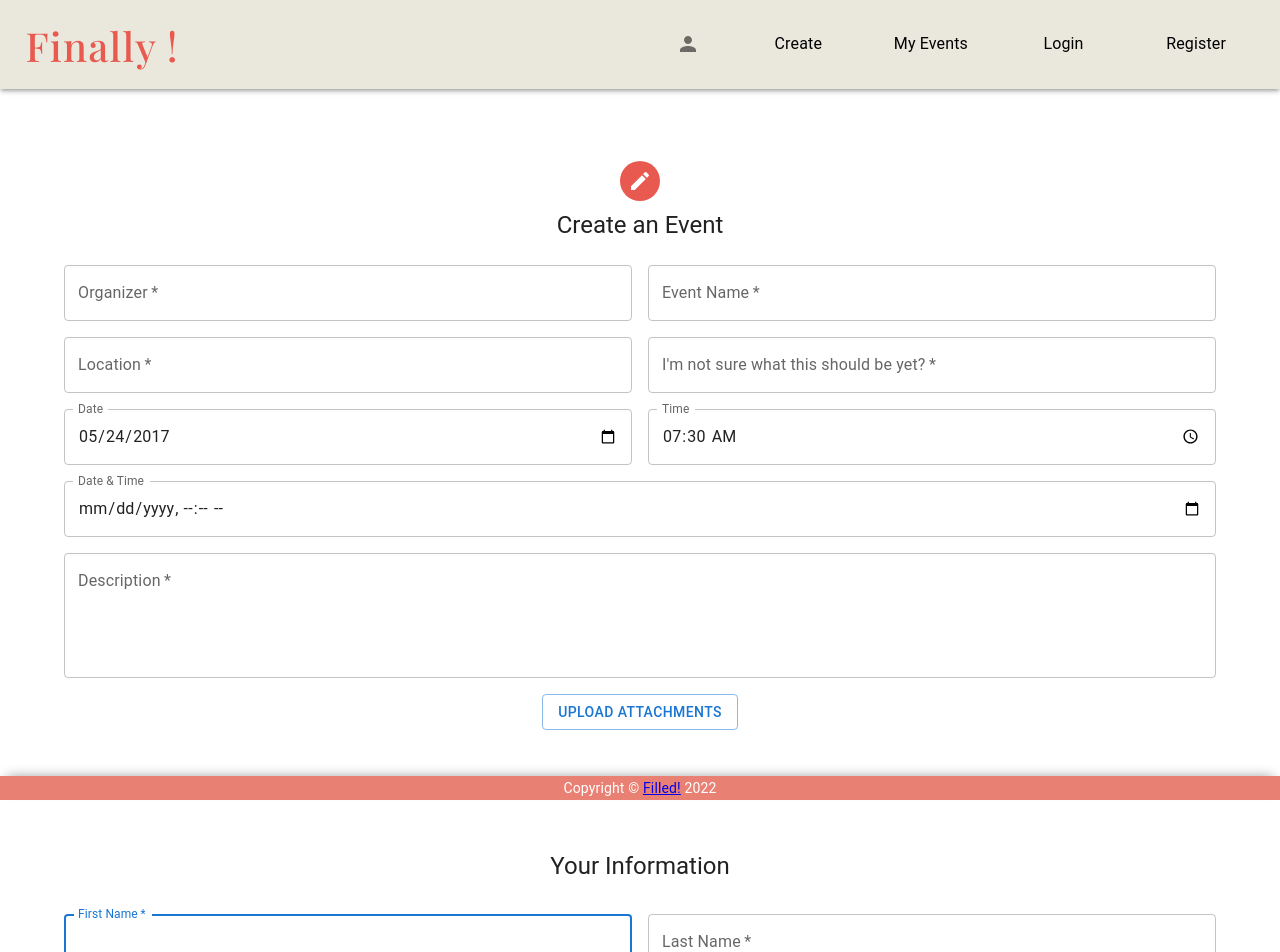
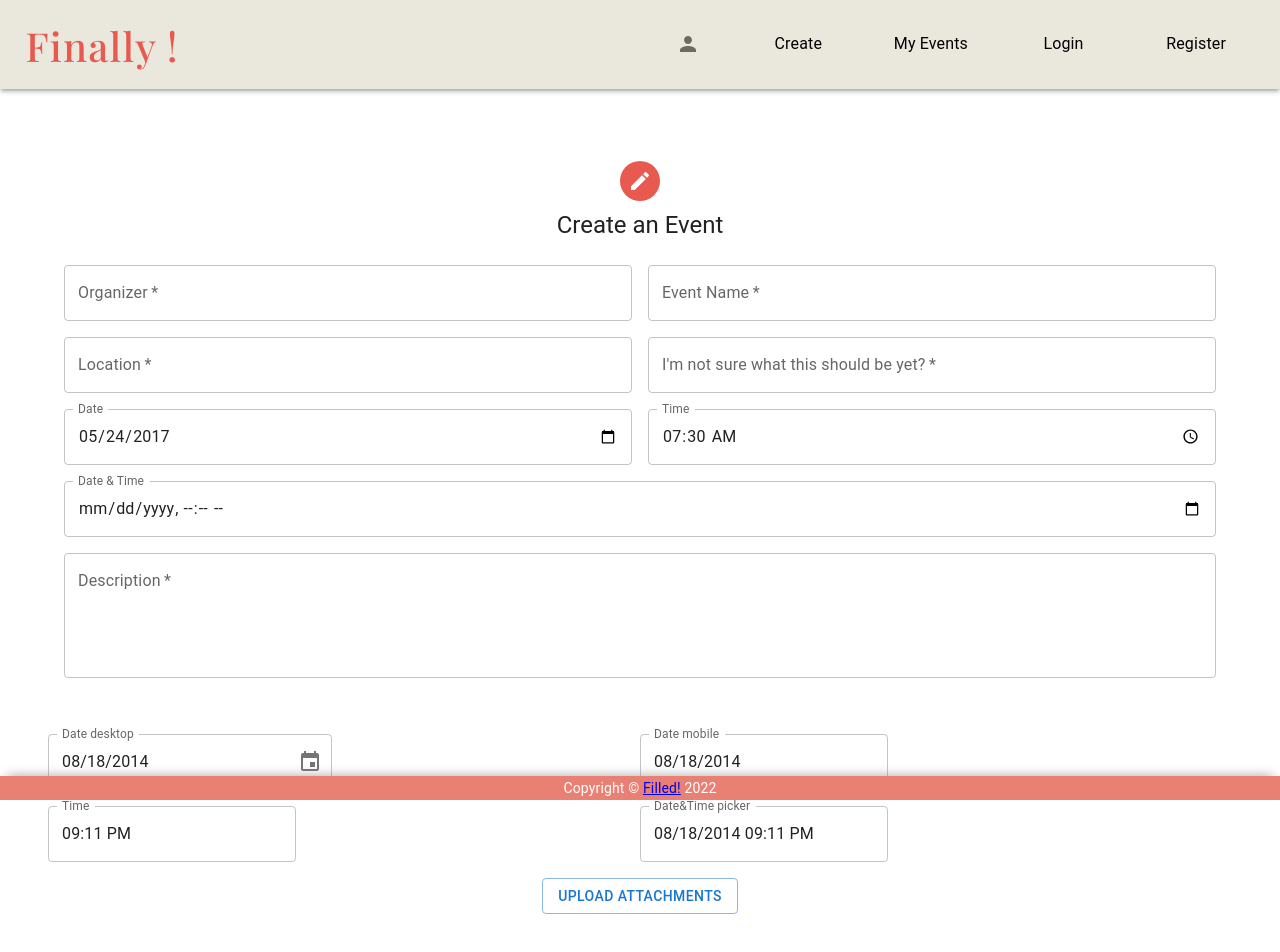
Before and after one commit to Michaela-K/bookit, a React (Create React App) app: page /events in a window 1280 px wide. Shown: the top 952 px of the page. Built offline with nearby package versions, Linux system fonts and the light colour scheme.

Commit message:
add mui datepicker and dayjs

```diff
--- a/package.json
+++ b/package.json
@@ -7,9 +7,11 @@
     "@emotion/styled": "^11.10.5",
     "@mui/icons-material": "^5.10.15",
     "@mui/material": "^5.10.14",
+    "@mui/x-date-pickers": "^5.0.9",
     "@testing-library/jest-dom": "^5.16.5",
     "@testing-library/react": "^13.4.0",
     "@testing-library/user-event": "^13.5.0",
+    "dayjs": "^1.11.6",
     "react": "^18.2.0",
     "react-dom": "^18.2.0",
     "react-router-dom": "^6.4.3",
--- a/src/components/Events/index.js
+++ b/src/components/Events/index.js
@@ -14,7 +14,24 @@ import Typography from '@mui/material/Typography';
 import Container from '@mui/material/Container';
 import { Divider } from '@mui/material';
 
+import dayjs from 'dayjs';
+import Stack from '@mui/material/Stack';
+// import TextField from '@mui/material/TextField';
+import { LocalizationProvider } from '@mui/x-date-pickers/LocalizationProvider';
+import { AdapterDayjs } from '@mui/x-date-pickers/AdapterDayjs';
+import { TimePicker } from '@mui/x-date-pickers/TimePicker';
+import { DateTimePicker } from '@mui/x-date-pickers/DateTimePicker';
+import { DesktopDatePicker } from '@mui/x-date-pickers/DesktopDatePicker';
+import { MobileDatePicker } from '@mui/x-date-pickers/MobileDatePicker';
+
 const Events = () => {
+
+  const [value, setValue] = React.useState(dayjs('2014-08-18T21:11:54'));
+
+  const handleChange = (newValue) => {
+    setValue(newValue);
+  };
+
   return (
       <Container component="main" maxWidth="lg">
         <CssBaseline />
@@ -130,6 +147,45 @@ const Events = () => {
                   autoComplete="description"
                 />
               </Grid>
+              <LocalizationProvider dateAdapter={AdapterDayjs}>
+              <Grid container spacing={2} mt={5}>
+                <Grid item xs={12} sm={6}>
+                  <DesktopDatePicker
+                    label="Date desktop"
+                    inputFormat="MM/DD/YYYY"
+                    value={value}
+                    onChange={handleChange}
+                    renderInput={(params) => <TextField {...params} />}
+                  />
+                </Grid>
+                <Grid item xs={12} sm={6}>
+                  <MobileDatePicker
+                    label="Date mobile"
+                    inputFormat="MM/DD/YYYY"
+                    value={value}
+                    onChange={handleChange}
+                    renderInput={(params) => <TextField {...params} />}
+                  />
+                        </Grid>
+                <Grid item xs={12} sm={6}>
+                  <TimePicker
+                    label="Time"
+                    value={value}
+                    onChange={handleChange}
+                    renderInput={(params) => <TextField {...params} />}
+                  />
+                </Grid>
+                <Grid item xs={12} sm={6}>
+                  <DateTimePicker
+                    label="Date&Time picker"
+                    value={value}
+                    onChange={handleChange}
+                    renderInput={(params) => <TextField {...params} />}
+                  />
+                </Grid>
+              </Grid>
+              </LocalizationProvider>
+
               <Grid container justifyContent="center"  item xs={12}>
               <input
                 accept="image/*"
```
Also changed, not shown: 1 other file (tests, documents, lock files or other folders).
